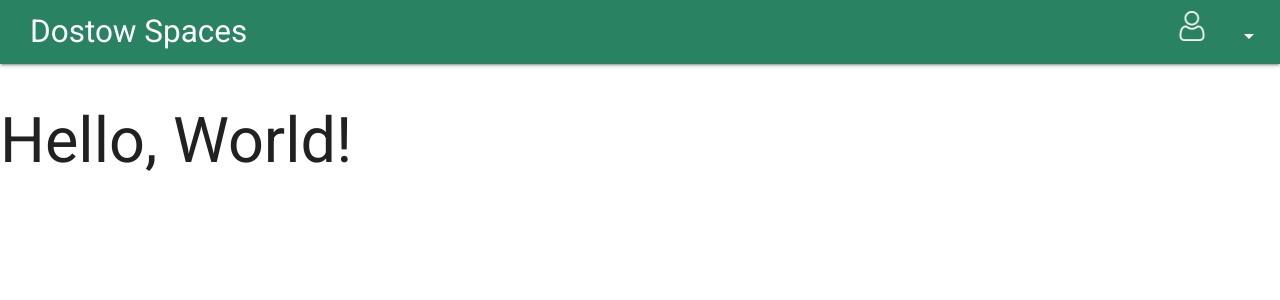
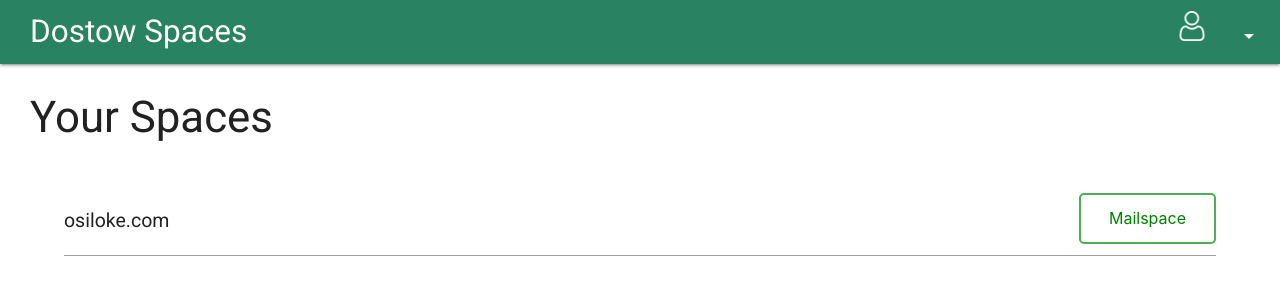
Before and after one commit to MichaelGee/mailspace, a React (Create React App) app: page /spaces in a window 1280 px wide. Shown: the top 300 px of the page. Built offline with nearby package versions, Linux system fonts and the light colour scheme; no server answers; sample sign-in values are in the browser's storage.

Commit message:
spaces page done

```diff
--- a/package.json
+++ b/package.json
@@ -12,7 +12,8 @@
     "react-dom": "^16.12.0",
     "react-router": "^5.1.2",
     "react-router-dom": "^5.1.2",
-    "react-scripts": "3.3.0"
+    "react-scripts": "3.3.0",
+    "react-test-renderer": "^16.12.0"
   },
   "scripts": {
     "start": "react-scripts start",
--- a/src/App.css
+++ b/src/App.css
@@ -78,3 +78,47 @@ body{
   display: inline-block;
   color: white;
 }
+
+.spaces_header{
+  margin-left: 2rem;
+  margin-bottom:3rem;
+}
+
+
+
+.btnn {
+  border: 2px solid black;
+  background-color: white;
+  color: black;
+  padding: 14px 28px;
+  font-size: 16px;
+  cursor: pointer;
+  border-radius: 5px;
+  float: right;
+}
+
+.success {
+  border-color: #4CAF50;
+  color: green;
+}
+
+.success:hover {
+  background-color: #4CAF50;
+  color: white;
+}
+
+.mailspace{
+  display: grid;
+  margin: 0 auto;
+  width: 90%;
+  grid-template-columns: 1fr 1fr;
+  border-bottom: #9e9e9e 0.1px solid;
+}
+
+.mailspace_address, .p{
+  font-size: 1.3rem;
+}
+
+.mailspace_button{
+  margin-top: 7px;
+}
--- a/src/App.js
+++ b/src/App.js
@@ -23,4 +23,8 @@ function App() {
   );
 }
 
+export const add = (a, b) => {
+  return a + b;
+};
+
 export default App;
--- a/src/components/nav.js
+++ b/src/components/nav.js
@@ -11,13 +11,10 @@ const Nav = () => {
     M.AutoInit();
   }, []);
 
+  const user = firebaseConfig.auth().currentUser;
   return (
     <div>
       <ul id='dropdown1' className='dropdown-content'>
-        <li>
-          <a href='#!'>two</a>
-        </li>
-        <li className='divider'></li>
         <li>
           <a href='#!' onClick={() => firebaseConfig.auth().signOut()}>
             Logout
--- a/src/components/signup.js
+++ b/src/components/signup.js
@@ -22,10 +22,10 @@ const Signup = ({ history }) => {
 
   return (
     <div className='container'>
-      <main className='col m8 left'>
+      <main className='col m8 left-side'>
         <h1>Get into your space</h1>
       </main>
-      <aside className='col m4 right'>
+      <aside className='col m4 right-side'>
         <div className='form-container'>
           <h1>Dostow Spaces</h1>
           <form onSubmit={handleSignUp}>
--- a/src/components/spaces.js
+++ b/src/components/spaces.js
@@ -5,7 +5,15 @@ const Spaces = () => {
   return (
     <div>
       <Nav />
-      <h1>Hello, World!</h1>
+      <h3 className='spaces_header'>Your Spaces</h3>
+      <div className='mailspace'>
+        <div className='mailspace_address'>
+          <p>osiloke.com</p>
+        </div>
+        <div className='mailspace_button'>
+          <button class='btnn success'>Mailspace</button>
+        </div>
+      </div>
     </div>
   );
 };
```
Also changed, not shown: 2 other files (tests, documents, lock files or other folders).
